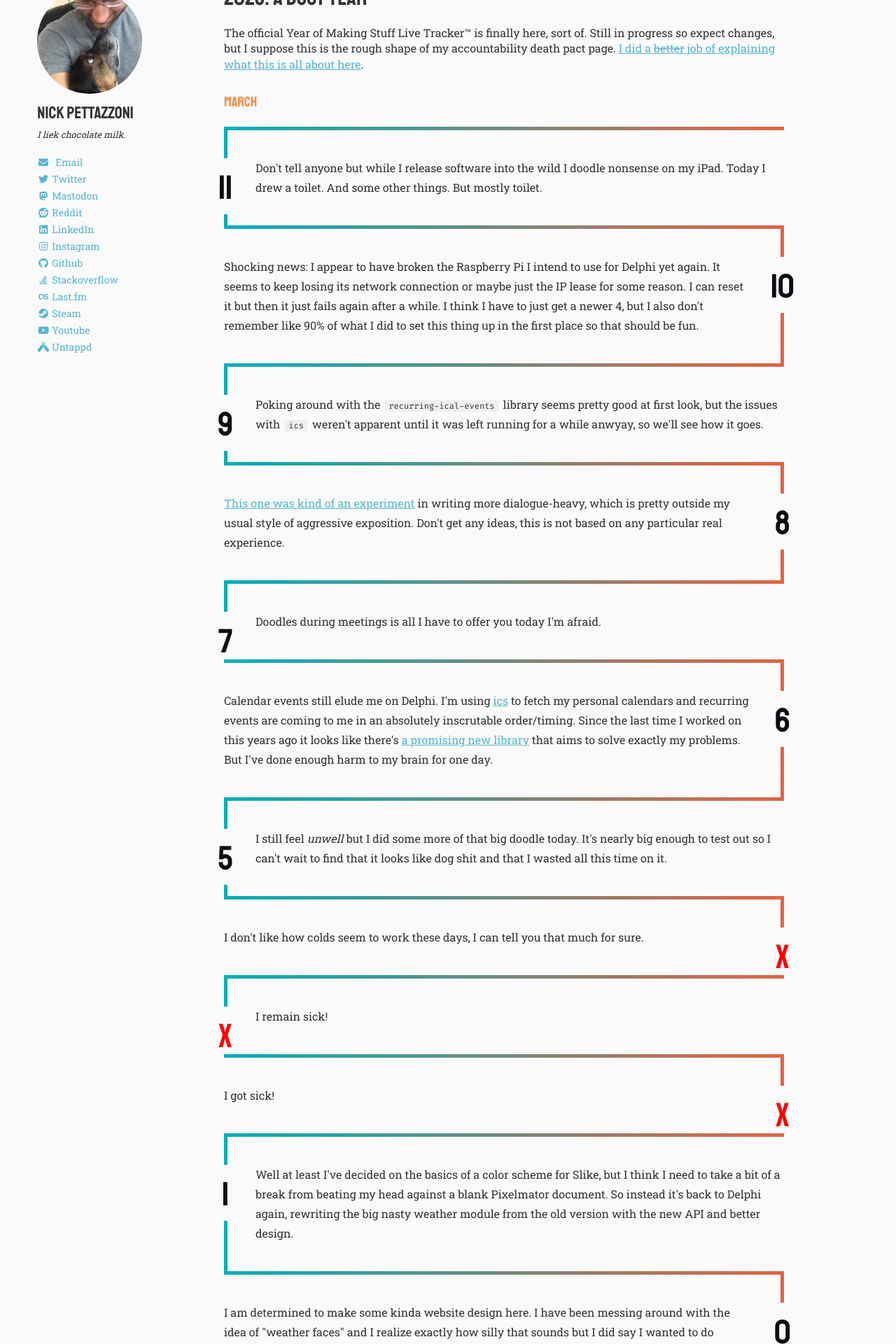
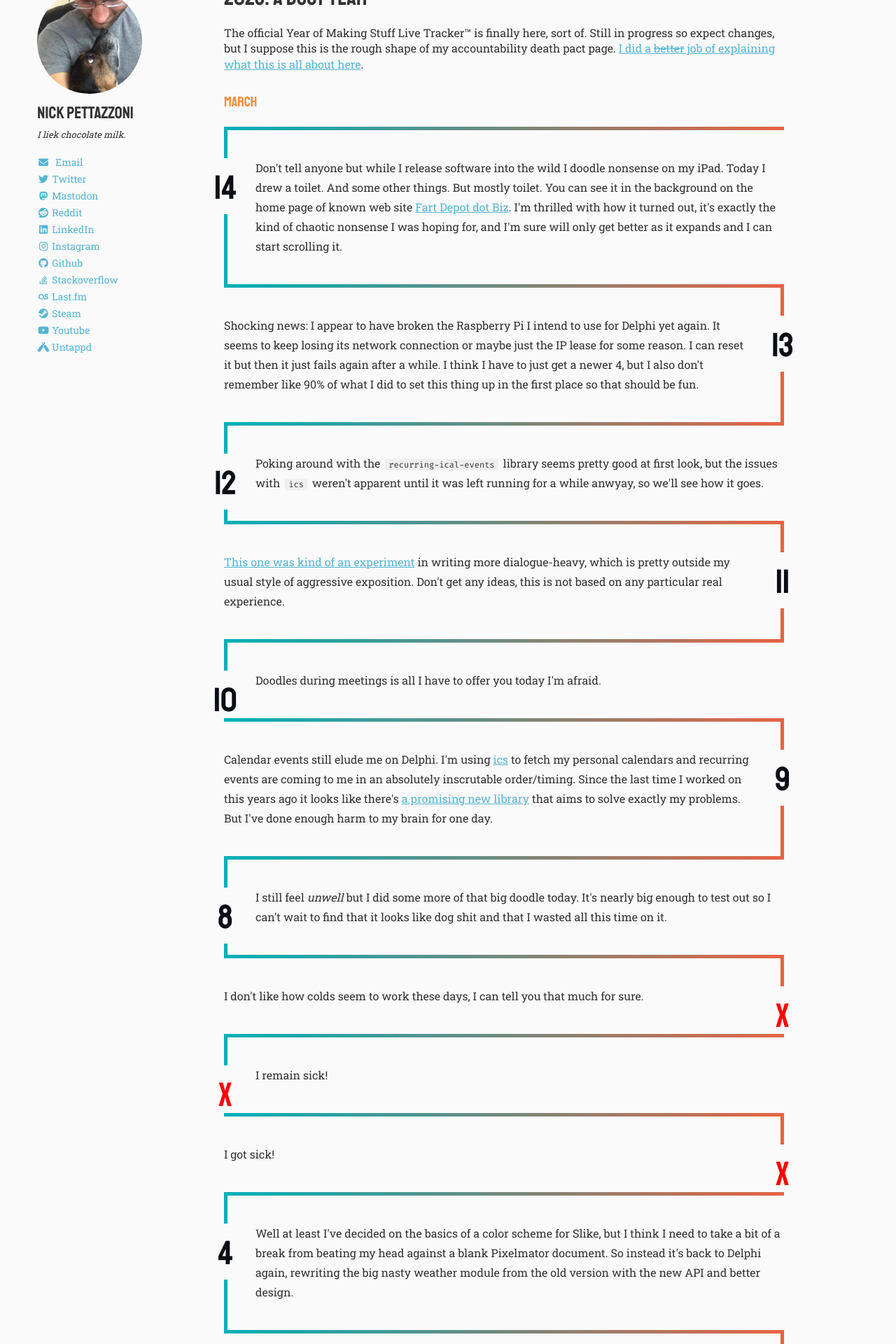
Before and after one commit to pettazz/pettazz.com, a Jekyll site: the page built from 2023/index.md, in a window 1280 px wide. Shown: the part 473-2393 px from the top of the page at 70% size. Built offline with Jekyll 4.4.1, drawn with Linux system fonts in a browser that asks for light colours; nearby versions of some CDN libraries.

Commit message:
fix numbering oopsie

```diff
--- a/2023/index.md
+++ b/2023/index.md
@@ -13,7 +13,7 @@ The official Year of Making Stuff Live Tracker™ is finally here, sort of. Stil
 
   <h1><small>March</small></h1>
 
-  <p>Don't tell anyone but while I release software into the wild I doodle nonsense on my iPad. Today I drew a toilet. And some other things. But mostly toilet.</p>
+  <p>Don't tell anyone but while I release software into the wild I doodle nonsense on my iPad. Today I drew a toilet. And some other things. But mostly toilet. You can see it in the background on the home page of known web site <a href="https://fartdepot.biz/" target="_blank">Fart Depot dot Biz</a>. I'm thrilled with how it turned out, it's exactly the kind of chaotic nonsense I was hoping for, and I'm sure will only get better as it expands and I can start scrolling it.</p>
 
   <p>Shocking news: I appear to have broken the Raspberry Pi I intend to use for Delphi yet again. It seems to keep losing its network connection or maybe just the IP lease for some reason. I can reset it but then it just fails again after a while. I think I have to just get a newer 4, but I also don't remember like 90% of what I did to set this thing up in the first place so that should be fun.</p>
 
--- a/assets/css/timeline.scss
+++ b/assets/css/timeline.scss
@@ -13,7 +13,7 @@ div.timeline {
   margin: auto;
 
   &.current{
-    counter-reset: dayofmonth 12;
+    counter-reset: dayofmonth 15;
   }
 
   &.full-31{
```
